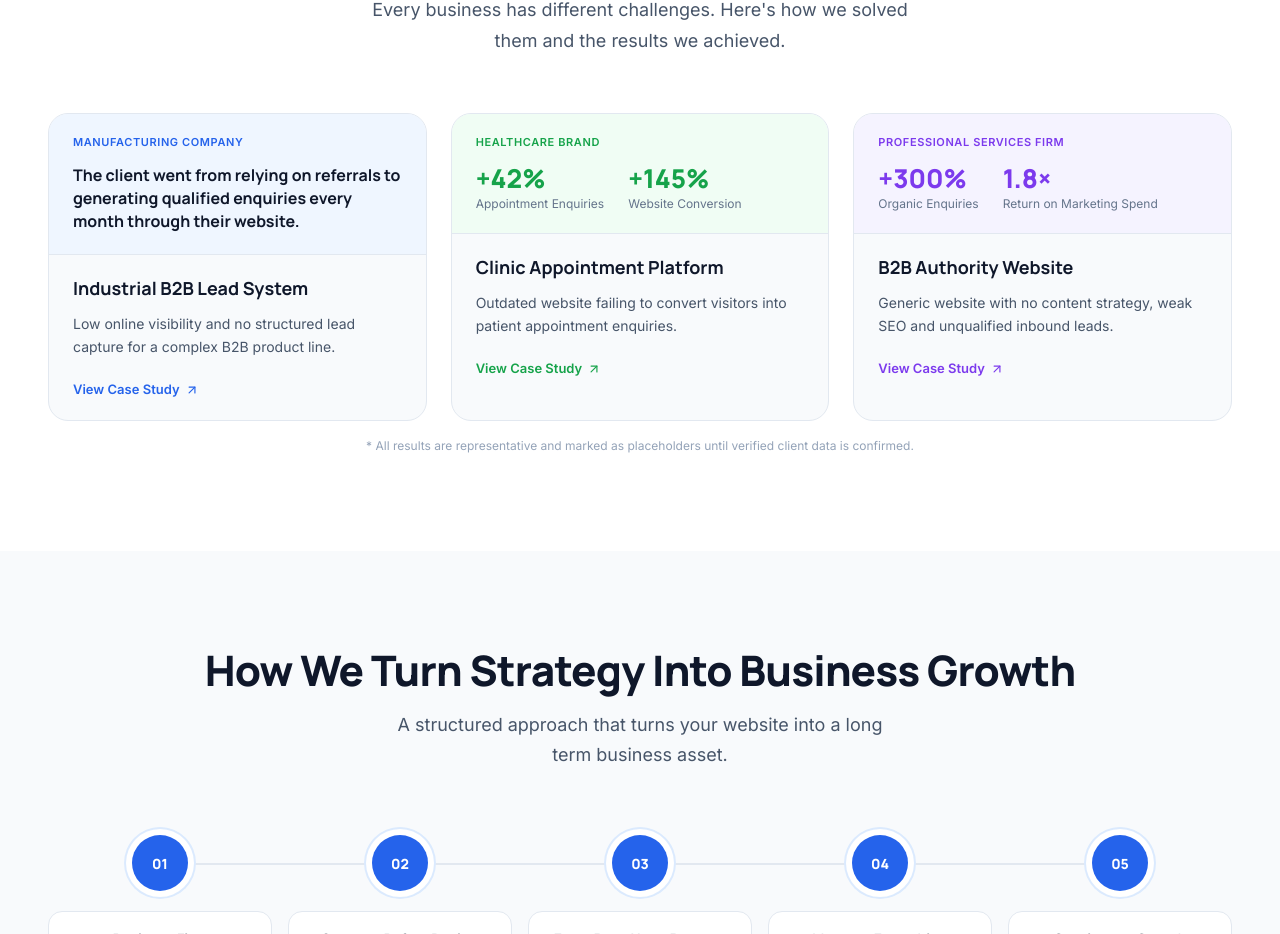
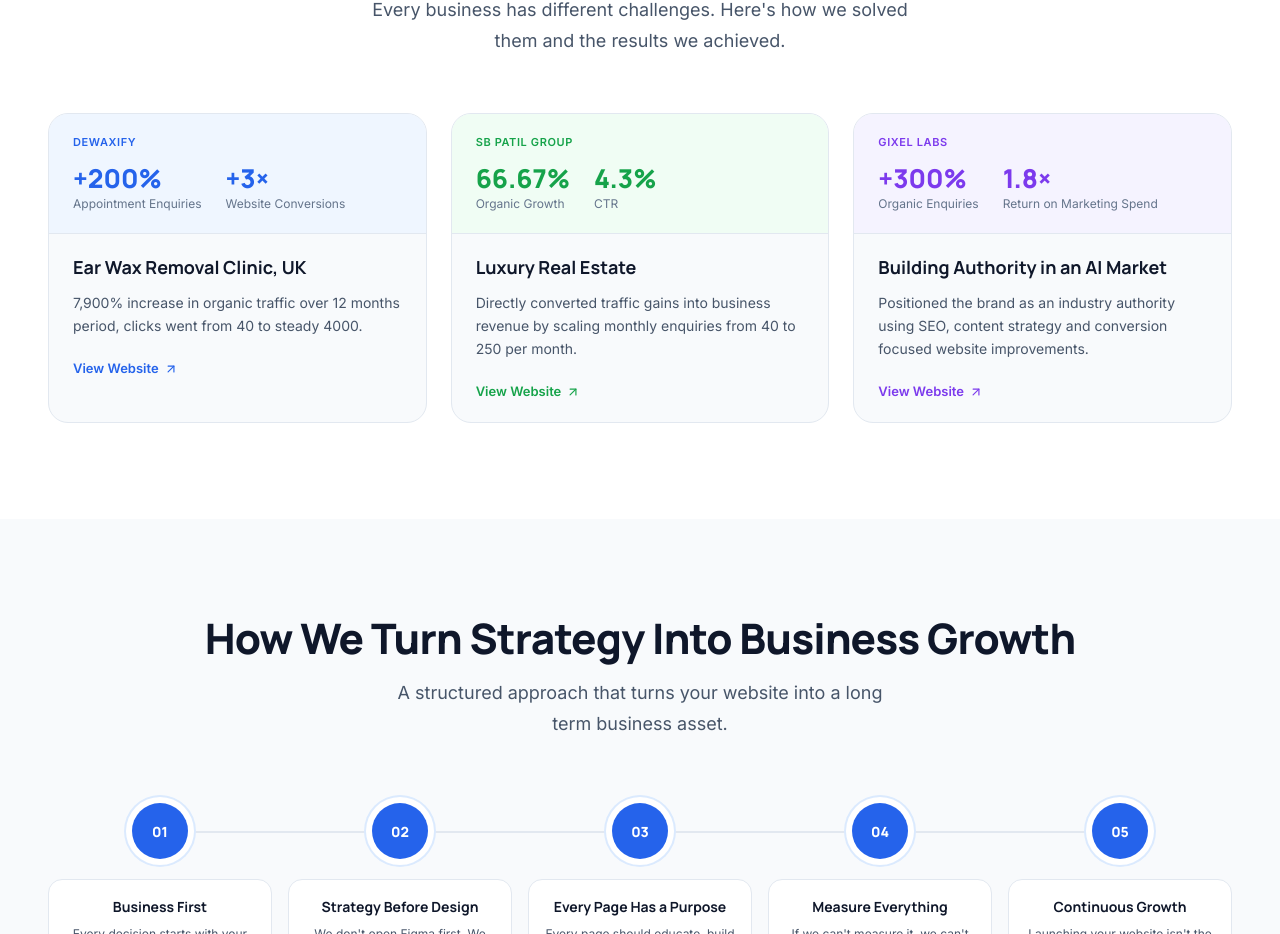
Before and after one commit to Dpatil002/tythas-final, a React (Vite) app: page / in a window 1280 px wide. Shown: the part 2969-3903 px from the top of the page. Built offline with nearby package versions, Linux system fonts and the light colour scheme.

Commit message:
Replace placeholder case studies with real client results: Dewaxify, SB Patil Group, Gixel Labs

```diff
--- a/src/app/components/CaseStudiesSection.tsx
+++ b/src/app/components/CaseStudiesSection.tsx
@@ -3,24 +3,27 @@ import { ArrowUpRight, TrendingUp } from "lucide-react";
 
 const cases = [
   {
-    tag: "Manufacturing Company",
-    title: "Industrial B2B Lead System",
-    challenge: "Low online visibility and no structured lead capture for a complex B2B product line.",
-    sentence: "The client went from relying on referrals to generating qualified enquiries every month through their website.",
+    tag: "Dewaxify",
+    title: "Ear Wax Removal Clinic, UK",
+    challenge: "7,900% increase in organic traffic over 12 months period, clicks went from 40 to steady 4000.",
+    metrics: [{ val: "+200%", label: "Appointment Enquiries" }, { val: "+3×", label: "Website Conversions" }],
+    website: "https://dewaxifylondon.com/",
     color: "#2563EB", bg: "#EFF6FF",
   },
   {
-    tag: "Healthcare Brand",
-    title: "Clinic Appointment Platform",
-    challenge: "Outdated website failing to convert visitors into patient appointment enquiries.",
-    metrics: [{ val: "+42%", label: "Appointment Enquiries" }, { val: "+145%", label: "Website Conversion" }],
+    tag: "SB Patil Group",
+    title: "Luxury Real Estate",
+    challenge: "Directly converted traffic gains into business revenue by scaling monthly enquiries from 40 to 250 per month.",
+    metrics: [{ val: "66.67%", label: "Organic Growth" }, { val: "4.3%", label: "CTR" }],
+    website: "https://sbpatilgroup.in/",
     color: "#16A34A", bg: "#F0FDF4",
   },
   {
-    tag: "Professional Services Firm",
-    title: "B2B Authority Website",
-    challenge: "Generic website with no content strategy, weak SEO and unqualified inbound leads.",
+    tag: "Gixel Labs",
+    title: "Building Authority in an AI Market",
+    challenge: "Positioned the brand as an industry authority using SEO, content strategy and conversion focused website improvements.",
     metrics: [{ val: "+300%", label: "Organic Enquiries" }, { val: "1.8×", label: "Return on Marketing Spend" }],
+    website: "https://www.gixellabs.com/",
     color: "#7C3AED", bg: "#F5F3FF",
   },
 ];
@@ -66,16 +69,13 @@ export function CaseStudiesSection() {
               <div style={{ padding:"20px 24px" }}>
                 <h3 style={{ fontFamily:"'Manrope',sans-serif", fontWeight:700, fontSize:"18px", color:"#0F172A", margin:"0 0 10px" }}>{c.title}</h3>
                 <p style={{ fontFamily:"'Inter',sans-serif", fontSize:"14px", lineHeight:1.65, color:"#475569", margin:"0 0 18px" }}>{c.challenge}</p>
-                <a href="#" style={{ display:"inline-flex", alignItems:"center", gap:"5px", fontFamily:"'Inter',sans-serif", fontWeight:600, fontSize:"13px", color:c.color, textDecoration:"none", transition:"gap 0.18s" }}
+                <a href={c.website} target="_blank" rel="noopener noreferrer" style={{ display:"inline-flex", alignItems:"center", gap:"5px", fontFamily:"'Inter',sans-serif", fontWeight:600, fontSize:"13px", color:c.color, textDecoration:"none", transition:"gap 0.18s" }}
                   onMouseEnter={e=>e.currentTarget.style.gap="9px"} onMouseLeave={e=>e.currentTarget.style.gap="5px"}
-                >View Case Study <ArrowUpRight size={14}/></a>
+                >View Website <ArrowUpRight size={14}/></a>
               </div>
             </motion.div>
           ))}
         </div>
-        <p style={{ fontFamily:"'Inter',sans-serif", fontSize:"12px", color:"#94A3B8", textAlign:"center", marginTop:"16px" }}>
-          * All results are representative and marked as placeholders until verified client data is confirmed.
-        </p>
       </div>
       <style>{`@media (max-width:860px) { .cases-grid { grid-template-columns:1fr !important; } }`}</style>
     </section>
```
Also changed, not shown: .claude/launch.json.
